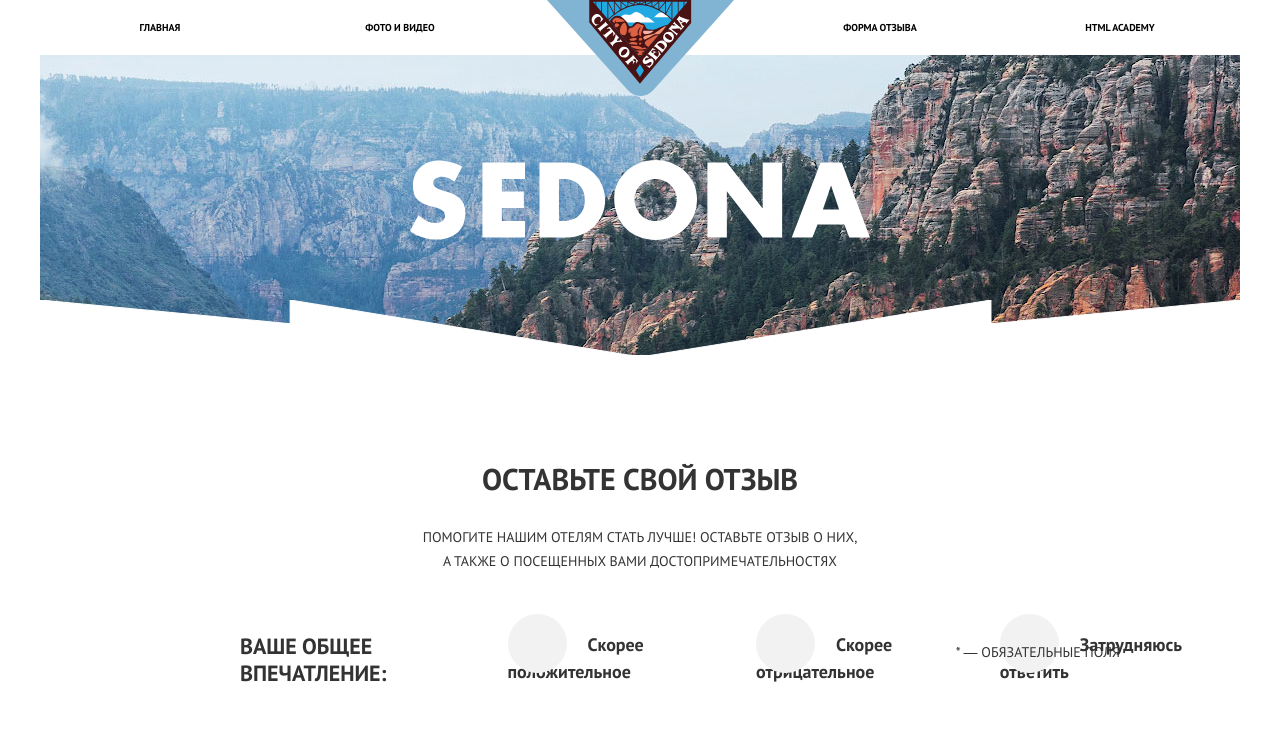
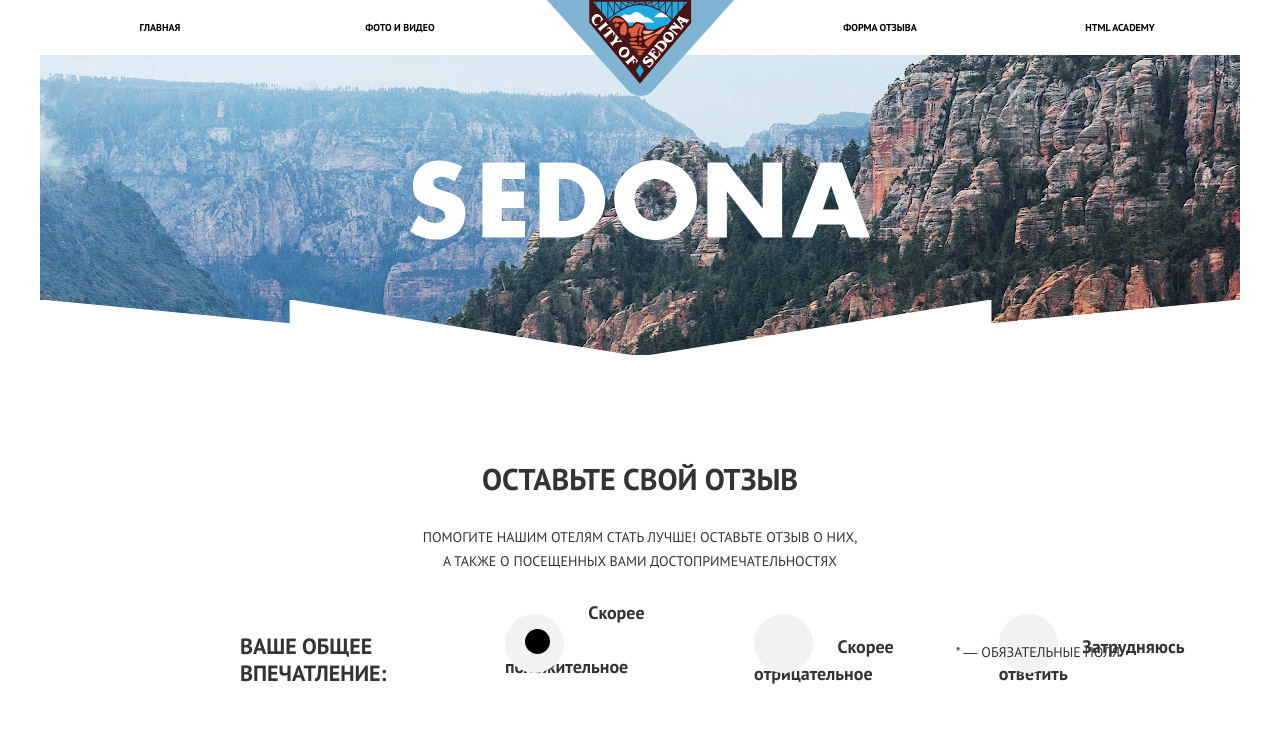
Before and after one commit to alexandrdragin/67190-sedona, a website: page form.html in a window 1280 px wide. Shown: the top 747 px of the page. Drawn offline with nearby package versions, Linux system fonts and the light colour scheme; files that its build step writes are made by us from their sources.

Commit message:
не помог мне кодпен с радио баттонами

```diff
--- a/form.html
+++ b/form.html
@@ -92,21 +92,28 @@
             <h2 class="form__inside-header form__inside-header--margin">Вaше Общее впечатление:</h2>
 
             <div class="form__radio">
-              <div class="form__radio-for-before"></div>
-              <input class="form__radio-input" type="radio" name="impess" value="nice" id="Good" checked/>
-              <label class="form__radio-label" for="Good">Скорее положительное</label>
+
+              <label class="form__radio-label" for="Good">
+                <input class="form__radio-input" type="radio" name="impess" value="nice" id="Good" checked/>
+                <div class="form__radio-for-before"></div>
+                Скорее положительное
+              </label>
             </div>
 
             <div class="form__radio">
-              <div class="form__radio-for-before"></div>
-              <input class="form__radio-input" type="radio" name="impess" value="notnice" id="Bad" />
-              <label class="form__radio-label" for="Bad">Скорее отрицательное</label>
+              <label class="form__radio-label" for="Bad">
+                <input class="form__radio-input" type="radio" name="impess" value="notnice" id="Bad" />
+                <div class="form__radio-for-before"></div>
+                Скорее отрицательное
+              </label>
             </div>
 
             <div class="form__radio">
-              <div class="form__radio-for-before"></div>
-              <input class="form__radio-input" type="radio" name="impess" value="dunno" id="Dunno" />
-              <label class="form__radio-label" for="Dunno">Затрудняюсь ответить</label>
+              <label class="form__radio-label" for="Dunno">
+                <input class="form__radio-input" type="radio" name="impess" value="dunno" id="Dunno" />
+                <div class="form__radio-for-before"></div>
+                Затрудняюсь ответить
+              </label>
             </div>
 
           </fieldset>
--- a/package.json
+++ b/package.json
@@ -15,12 +15,14 @@
   "devDependencies": {
     "autoprefixer": "6.3.3",
     "browser-sync": "2.11.1",
+    "editorconfig-tools": "0.1.1",
+    "gulp": "3.9.1",
     "css-mqpacker": "^4.0.1",
     "csso": "^1.8.1",
-    "editorconfig-tools": "0.1.1",
-    "gulp": "3.9.1",
+    "gulp-combine-media-queries": "^0.2.0",
     "gulp-contrib-clean": "0.0.2",
     "gulp-contrib-copy": "^0.1.2",
+    "gulp-csso": "^1.1.0",
     "gulp-imagemin": "^2.4.0",
     "gulp-plumber": "1.1.0",
     "gulp-postcss": "6.1.0",
--- a/sass/blocks/form__radio.scss
+++ b/sass/blocks/form__radio.scss
@@ -41,7 +41,7 @@
 
 .form__radio-label{
     font-weight: bold;
-    padding-left: 85px;
+    padding-left: 5px;
     cursor: pointer;
 
     @media #{$tablet-widths} {
@@ -50,7 +50,7 @@
 
 }
 
-.form__radio-for-before::after {
+.form__radio-for-before {
   content: '';
 
   position: relative;
@@ -61,13 +61,16 @@
   width: 59px;
   height: 59px;
   border-radius: 40px;
-  margin-bottom: -29px;
+  margin-bottom: 0px;
   background: $ligthgrey;
 
+  @media #{$tablet-widths} {
+    margin-right: 10px;
+    top: 20px;
+  }
 
-  @media #{$tablet-widths} {
-    margin-right: 0px;
-    top: 20px;
+  @media #{$desktop-widths} {
+    margin-right: 20px;
   }
 
 }
@@ -75,10 +78,10 @@
 .form__radio-input:checked + .form__radio-for-before::before {
   content: '';
 
-  position:relative;
+  position: relative;
   display: inline-block;
-  top: 5px;
-  left: -10px;
+  top: 15px;
+  left: 20px;
   width: 25px;
   height: 25px;
   border-radius: 40px;
--- a/sass/style.scss
+++ b/sass/style.scss
@@ -1,3 +1,4 @@
+
 @import "global/normalize.scss";
 
 @import "variables.scss";
```
Also changed, not shown: gulpfile.js (+7 -6 lines), img/symbols.svg (added).
